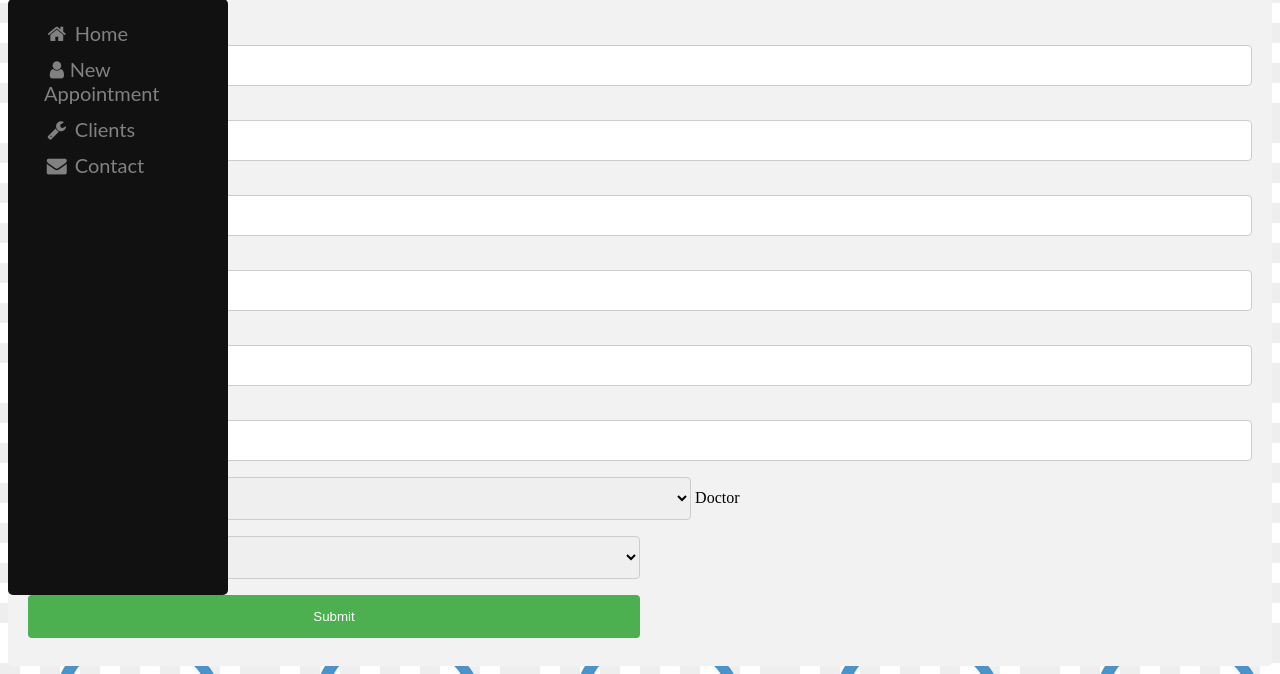
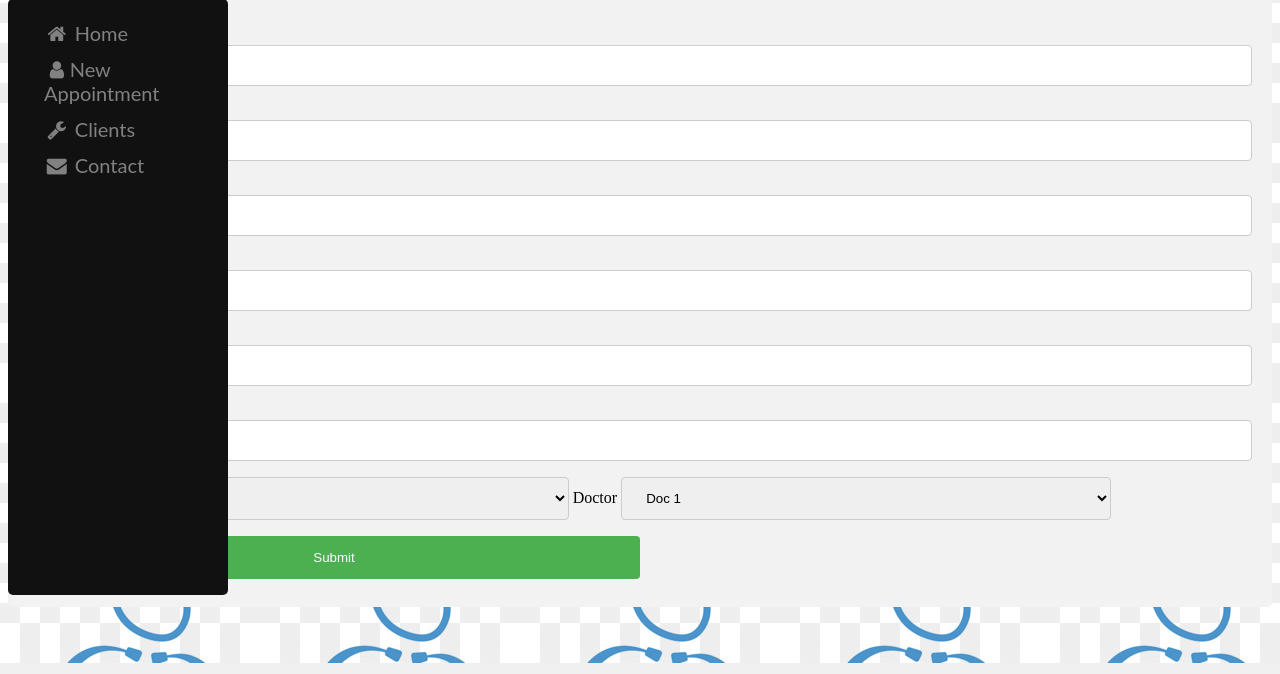
Before and after one commit to henryayuso/pms, a PHP site: page /appointmentform.html in a window 1280 px wide. Shown: the part 137-811 px from the top of the page. Run offline with PHP 8.4, Linux system fonts and the light colour scheme.

Commit message:
Update style.css

```diff
--- a/style.css
+++ b/style.css
@@ -26,7 +26,7 @@ li a:hover:not(.active) {
   background-color: #4CAF50;
 }
 input[type=text], select {
-  width: 50%;
+  width: 40%;
   padding: 12px 20px;
   margin: 8px 0;
   display: inline-block;
@@ -55,7 +55,7 @@ div {
   background-color: #f2f2f2;
   padding: 20px;
 }
-<!---==============login modal========-->
+<!-- ==============login modal========-->
 body {font-family: Arial, Helvetica, sans-serif;}
 
 /* Full-width input fields */
```
